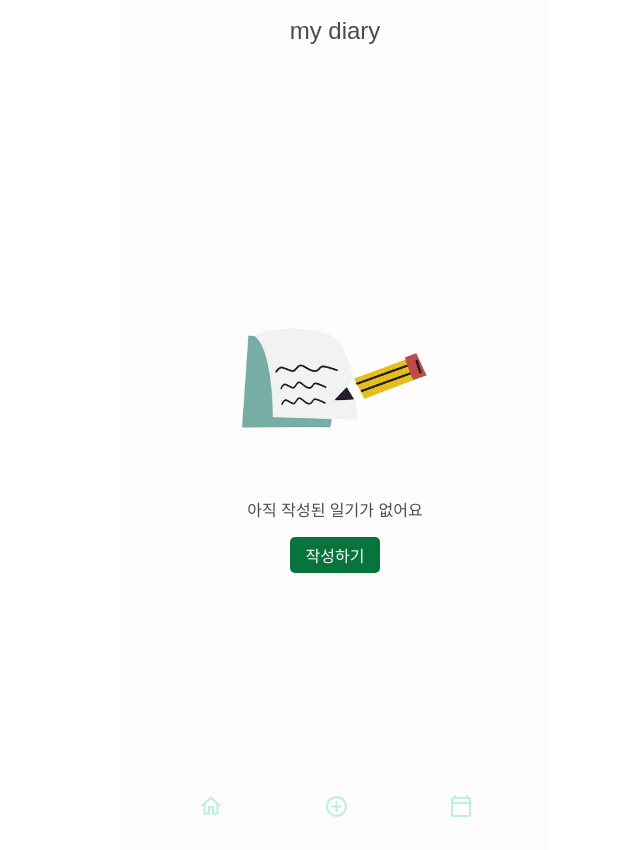
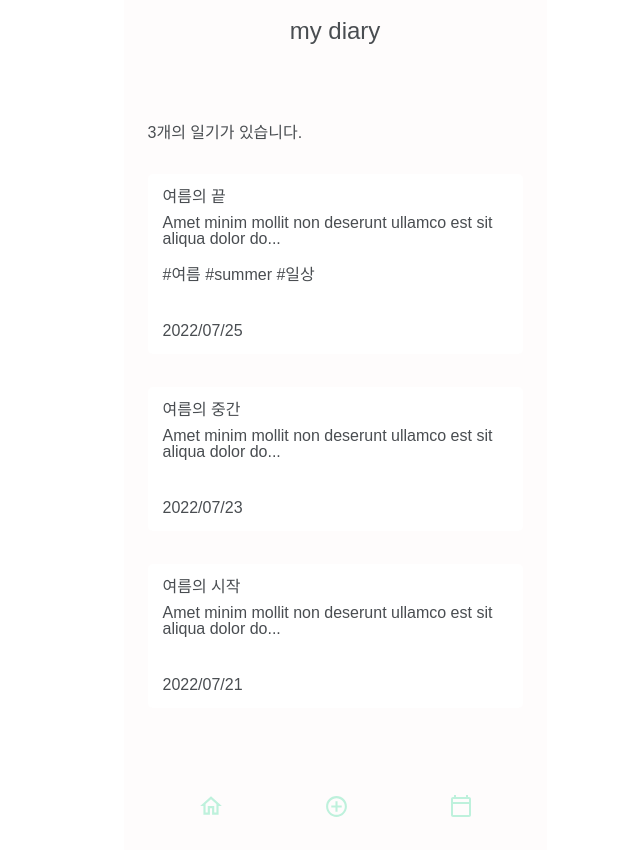
Before and after one commit to suin-d/my-diary, a React (Create React App) app: page / in a window 1280 px wide. Shown: the whole page, without its empty margins (305-945 px from the left). Built offline with nearby package versions, Linux system fonts and the light colour scheme.

Commit message:
feat: DiaryCard, DiaryList 컴포넌트 레이아웃 구현

```diff
--- /dev/null
+++ b/src/components/card/diaryCard.tsx
@@ -0,0 +1,34 @@
+import { diaryCardProps } from 'pages/main';
+import styled from 'styled-components';
+
+export const DiaryItemBox = styled.article`
+  margin: 33px 0 23px;
+  padding: 15px;
+  border-radius: 5px;
+  background-color: #fff;
+  h1 {
+    margin-bottom: 10px;
+  }
+  div {
+    margin-bottom: 20px;
+  }
+  span {
+    display: inline-block;
+    margin-top: 15px;
+  }
+`;
+
+interface diaryItemProps {
+  diaryItem: diaryCardProps;
+}
+
+export default function DiaryCard({ diaryItem }: diaryItemProps) {
+  return (
+    <DiaryItemBox>
+      <h1>{diaryItem.title}</h1>
+      <div>{diaryItem.content}</div>
+      <div>{diaryItem.tag?.map((tagItem) => `#${tagItem.name} `)}</div>
+      <span>{diaryItem.date}</span>
+    </DiaryItemBox>
+  );
+}
--- /dev/null
+++ b/src/components/list/diaryList.tsx
@@ -0,0 +1,26 @@
+import DiaryCard from 'components/card/diaryCard';
+import { diaryCardProps } from 'pages/main';
+import React from 'react';
+import styled from 'styled-components';
+
+interface diaryListProps {
+  diaryList: diaryCardProps[];
+}
+
+export const DiaryListContainer = styled.section`
+  overflow-y: auto;
+  span {
+    display: inline-block;
+    margin-top: 20px;
+  }
+`;
+export default function DiaryList({ diaryList }: diaryListProps) {
+  return (
+    <DiaryListContainer>
+      <span>{diaryList.length}개의 일기가 있습니다.</span>
+      {diaryList.map((diaryItem) => (
+        <DiaryCard diaryItem={diaryItem} key={diaryItem.id} />
+      ))}
+    </DiaryListContainer>
+  );
+}
--- a/src/pages/main.tsx
+++ b/src/pages/main.tsx
@@ -5,6 +5,7 @@ import {
   MdOutlineCalendarToday,
 } from 'react-icons/md';
 import EmptyContent from 'components/common/EmptyContent';
+import DiaryList from 'components/list/diaryList';
 
 export const Header = styled.header`
   text-align: center;
@@ -18,11 +19,55 @@ const MenuIconsBox = styled.div`
   color: ${({ theme }) => theme.colors.mintGreen};
 `;
 
+export type hashTagProps = {
+  id: string;
+  name: string;
+};
+export const hashTag: hashTagProps[] = [
+  { id: '1', name: '여름' },
+  { id: '2', name: 'summer' },
+  { id: '3', name: '일상' },
+];
+
+export type diaryCardProps = {
+  id: number;
+  title: string;
+  content: string;
+  date: string;
+  tag?: hashTagProps[];
+};
+
+export const mockDiaryList: diaryCardProps[] = [
+  {
+    id: 1,
+    title: '여름의 끝',
+    content:
+      ' Amet minim mollit non deserunt ullamco est sit aliqua dolor do...',
+    date: '2022/07/25',
+    tag: hashTag,
+  },
+  {
+    id: 2,
+    title: '여름의 중간',
+    content:
+      ' Amet minim mollit non deserunt ullamco est sit aliqua dolor do...',
+    date: '2022/07/23',
+  },
+  {
+    id: 3,
+    title: '여름의 시작',
+    content:
+      ' Amet minim mollit non deserunt ullamco est sit aliqua dolor do...',
+    date: '2022/07/21',
+  },
+];
+
 export default function Main() {
   return (
     <>
       <Header>my diary</Header>
-      <EmptyContent />
+      {/* <EmptyContent /> */}
+      <DiaryList diaryList={mockDiaryList} />
       <MenuIconsBox>
         <MdOutlineHome size="26" />
         <MdAddCircleOutline size="25" />
```
